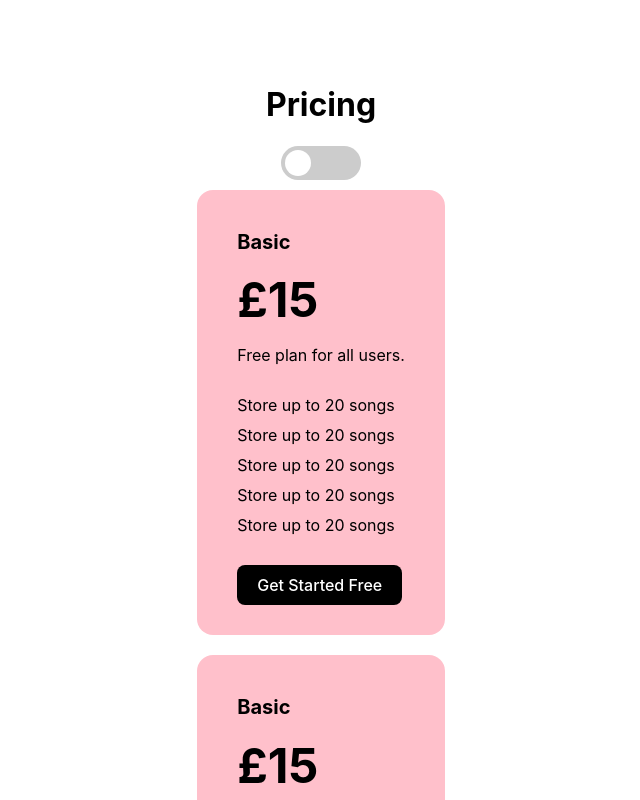
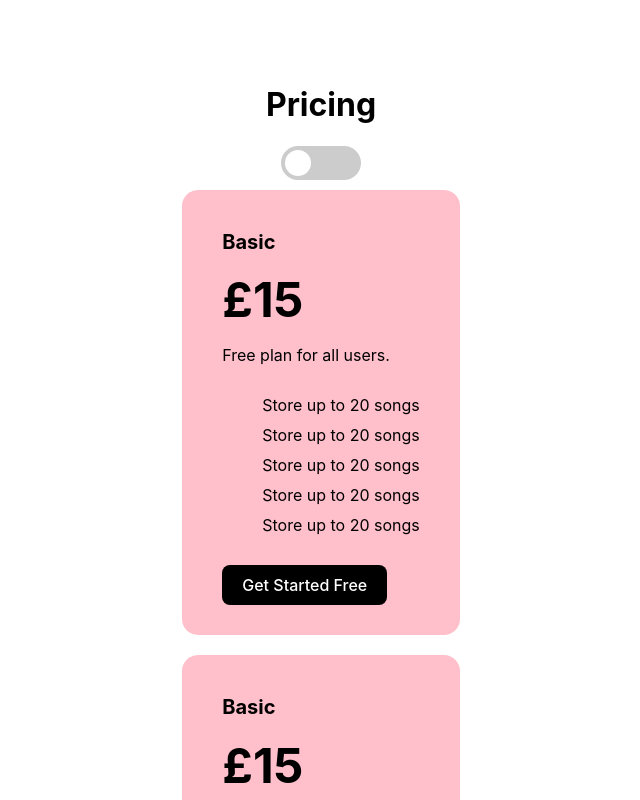
Before and after one commit to claudekiseke/subscription, a Next.js app: page / in a window 1280 px wide. Shown: the top 800 px of the page, without its empty margins (319-959 px from the left). Built offline with nearby package versions, Linux system fonts and the light colour scheme.

Commit message:
tick svg

```diff
--- a/components/Card/Card.module.scss
+++ b/components/Card/Card.module.scss
@@ -18,10 +18,19 @@
     ul {
       margin-bottom: 40px;
       list-style: none;
-      padding-left: 0;
 
       li {
         margin-bottom: 10px;
+
+        ::before {
+          content: "";
+          display: block;
+          background: url("../../assets/tick.svg") no-repeat;
+          width: 20px;
+          height: 20px;
+          float: left;
+          margin: 0 6px 0 0;
+        }
       }
     }
     a {
```
Also changed, not shown: assets/scribble.svg (renamed from assets/scribble-svgrepo-com.svg), assets/tick.svg (added).
